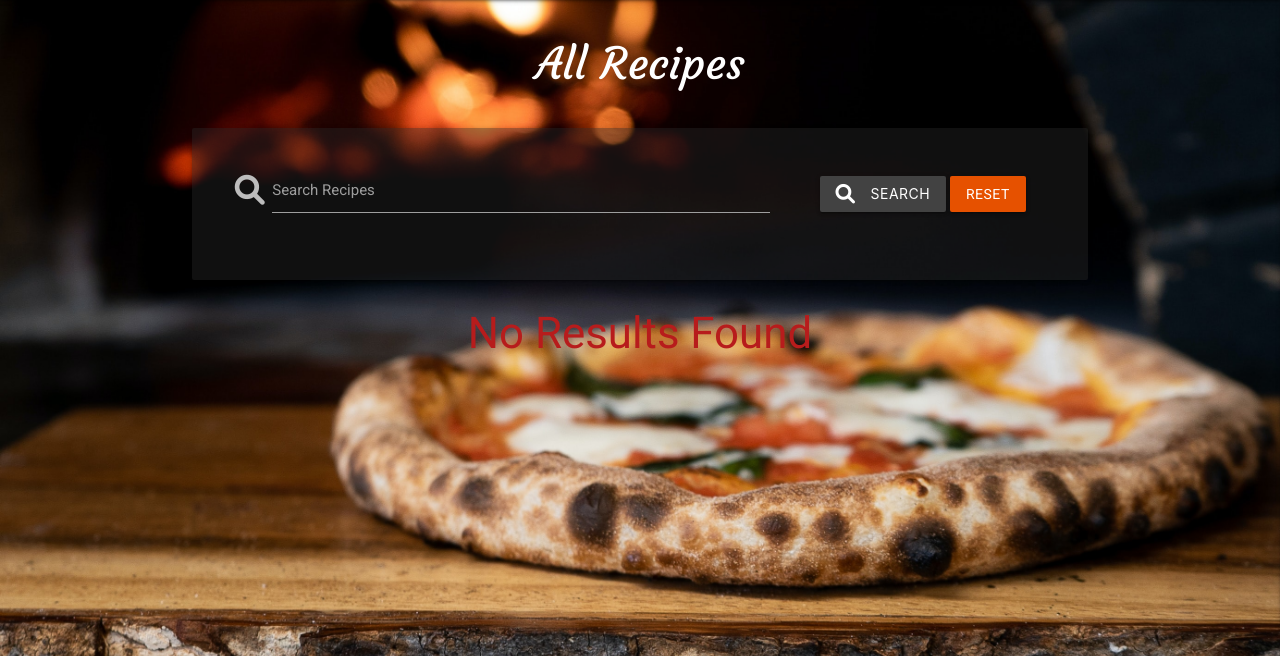
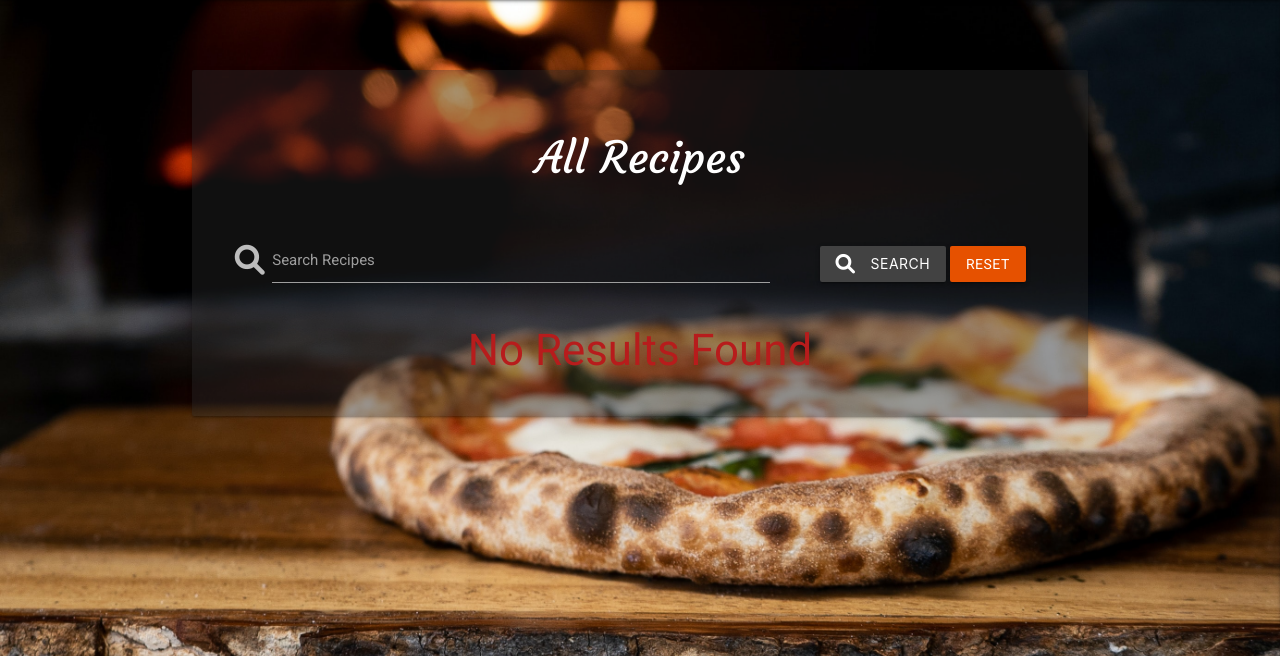
Before and after one commit to VictoriaShalabaeva/italian-cuisine-app, a Flask app: page /search in a window 1280 px wide. Shown: the part 64-720 px from the top of the page. Run offline with Flask 2, Linux system fonts and the light colour scheme; data that the repository does not hold is empty; some libraries are stand-ins or nearby versions.

Commit message:
Change layout of all recipes page

```diff
--- a/static/css/style.css
+++ b/static/css/style.css
@@ -34,7 +34,6 @@ nav .brand-logo {
 
 .jumbotron-card {
     background-color:rgba(40, 40, 40, 0.4);
-    color: white;
 }
 
 .italic {
@@ -86,6 +85,10 @@ nav .brand-logo {
     font-family: 'Courgette', cursive;
 }
 
+.card-margin-top {
+    margin-top: 70px;
+}
+
 /* -----------------------------Login page */
 
 .login-card {
--- a/templates/all_recipes.html
+++ b/templates/all_recipes.html
@@ -1,9 +1,10 @@
 {% extends "base.html" %}
 {% block content %}
 
-    <h3 class="white-text center-align title">All Recipes</h3>
 
-    <div class="row card-panel jumbotron-card">
+
+    <div class="row card-panel jumbotron-card card-margin-top">
+        <h3 class="white-text center-align title">All Recipes</h3>
         <form action="{{ url_for('search') }}" method="post" class="col s12">
             <div class="row valign-wrapper center-align">
                 <div class="input-field col s12 m8">
@@ -19,9 +20,7 @@
                 </div>
             </div>
         </form>
-    </div>
-
-    {% if recipes|length > 0 %}
+        {% if recipes|length > 0 %}
     <div class="row">
         {% for recipe in recipes %}
         <div class="col s12 m6 l4">
@@ -94,5 +93,8 @@
     {% else %}
     <h3 class="red-text text-darken-4 center-align">No Results Found</h3>
     {% endif %}
+    </div>
+
+
 
 {% endblock %}
--- a/templates/home.html
+++ b/templates/home.html
@@ -5,7 +5,7 @@
    <div class="row valign-wrapper">
       <div class="col s12 valign">
          <div class="card jumbotron-card">
-            <div class="card-content">
+            <div class="card-content white-text">
                <div class="card-title logo center">
                   <h1>Buon Appetito</h1>
                </div>
```
